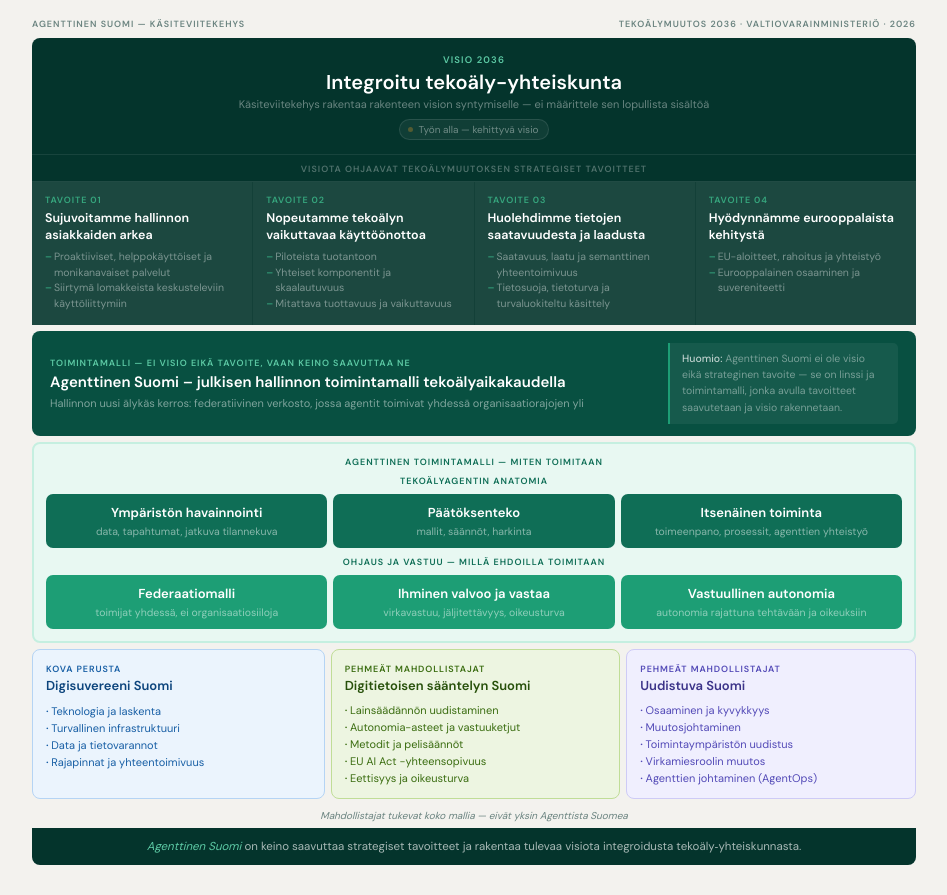
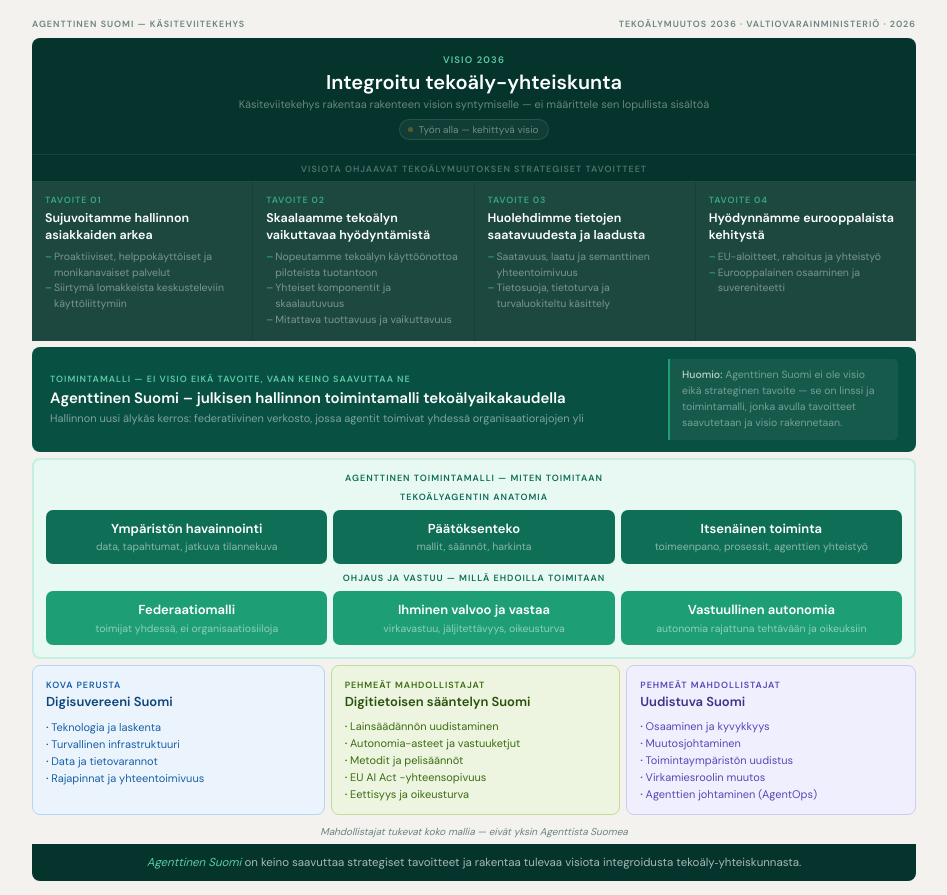
Before and after one commit to Kopponen/tekoalymuutos2036, a plain HTML site: page index.html in a window 1280 px wide. Shown: the whole page, without its empty margins (166-1113 px from the left). Drawn offline with Linux system fonts and the light colour scheme.

Commit message:
Update goal 02 title and list item in index.html

```diff
--- a/index.html
+++ b/index.html
@@ -311,9 +311,9 @@ footer {
       </article>
       <article class="goal">
         <div class="g-num">Tavoite 02</div>
-        <h2 class="g-title">Nopeutamme tekoälyn vaikuttavaa käyttöönottoa</h2>
+        <h2 class="g-title">Skaalaamme tekoälyn vaikuttavaa hyödyntämistä</h2>
         <ul class="g-pts">
-          <li>Piloteista tuotantoon</li>
+          <li>Nopeutamme tekoälyn käyttöönottoa piloteista tuotantoon</li>
           <li>Yhteiset komponentit ja skaalautuvuus</li>
           <li>Mitattava tuottavuus ja vaikuttavuus</li>
         </ul>
```
